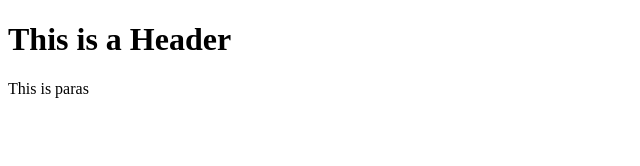
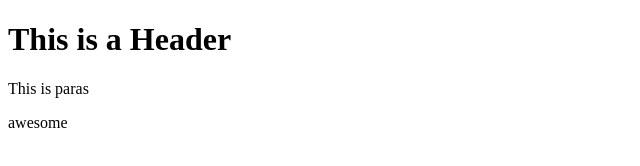
Before and after one commit to ruchanimbalkar/git-test, a website: page index.html in a window 1280 px wide. Shown: the full height of the page, 0-640 px from the left. Drawn offline with Linux system fonts and the light colour scheme.

Commit message:
Using NPM

```diff
--- a/index.html
+++ b/index.html
@@ -2,4 +2,5 @@
 <html>
     <h1> This is a Header</h1>
     <p>This is paras</p>
+    <p>awesome</p>
 </html>
```
Also changed, not shown: package.json (added, +24 -0 lines), 2 other files.
